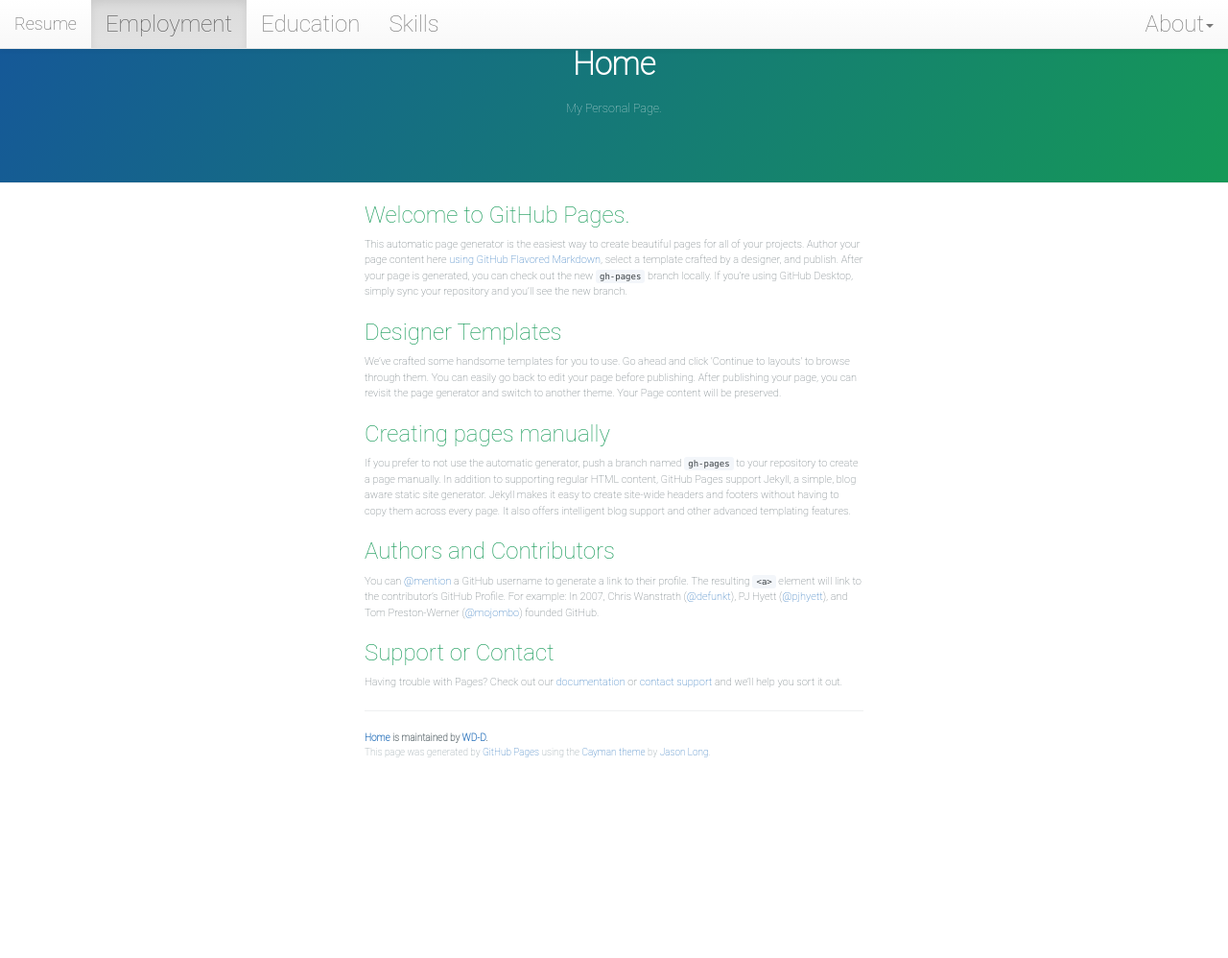
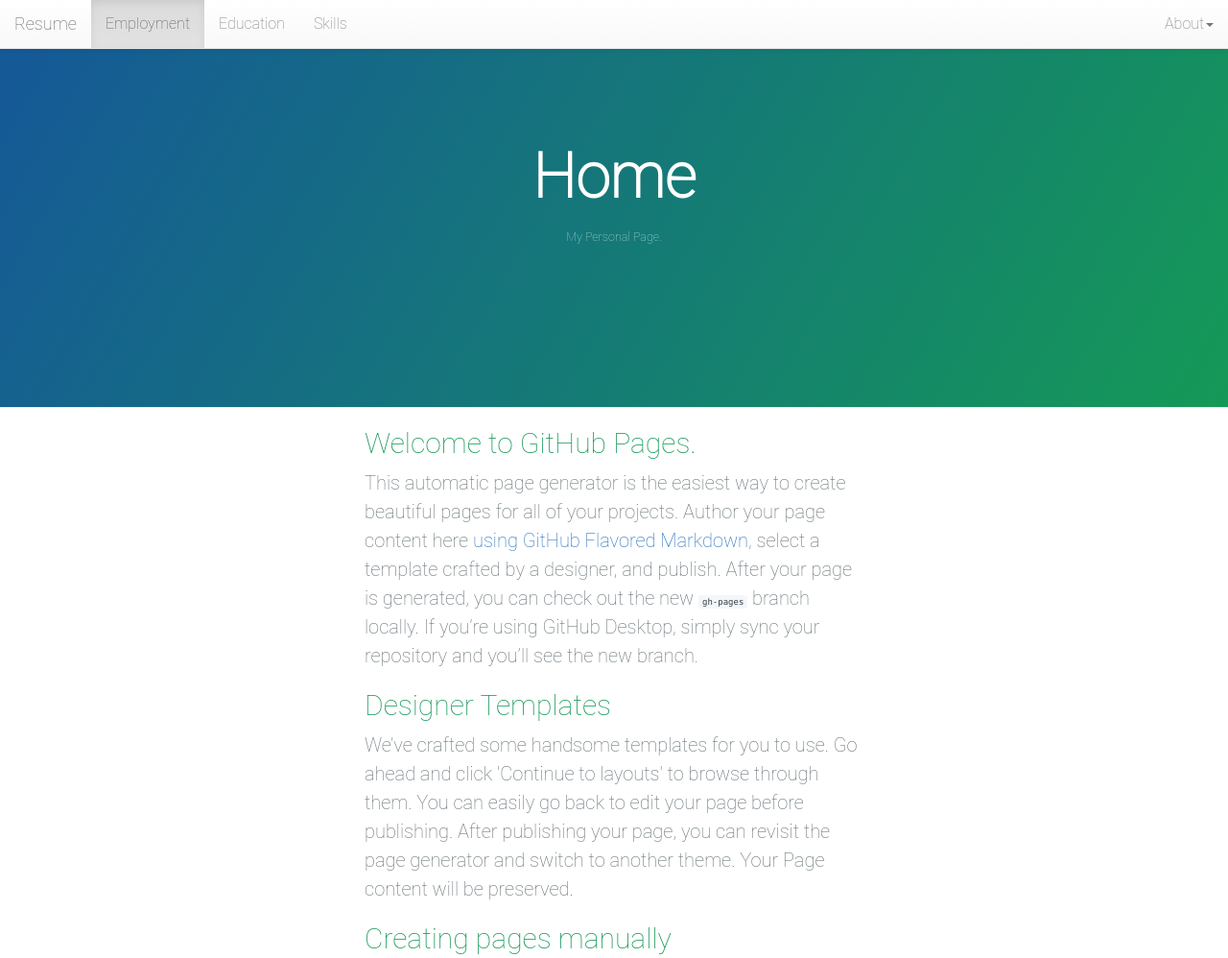
Before and after one commit to WD-D/home, a plain HTML site: page index.html in a window 1280 px wide. Shown: the top 998 px of the page at 96% size. Before the commit the page ends 811 px from the top, so only its background shows below. Drawn offline with nearby package versions, Linux system fonts and the light colour scheme.

Commit message:
small visual changes to the headings and styles
I changed h3 to h2...changed the font size and added a new page.

```diff
--- a/index.html
+++ b/index.html
@@ -58,28 +58,28 @@
    </section>
 
     <section class="main-content">
-      <h3>
-<a id="welcome-to-github-pages" class="anchor" href="#welcome-to-github-pages" aria-hidden="true"><span aria-hidden="true" class="octicon octicon-link"></span></a>Welcome to GitHub Pages.</h3>
+      <h2>
+<a id="welcome-to-github-pages" class="anchor" href="#welcome-to-github-pages" aria-hidden="true"><span aria-hidden="true" class="octicon octicon-link"></span></a>Welcome to GitHub Pages.</h2>
 
 <p>This automatic page generator is the easiest way to create beautiful pages for all of your projects. Author your page content here <a href="https://guides.github.com/features/mastering-markdown/">using GitHub Flavored Markdown</a>, select a template crafted by a designer, and publish. After your page is generated, you can check out the new <code>gh-pages</code> branch locally. If you’re using GitHub Desktop, simply sync your repository and you’ll see the new branch.</p>
 
-<h3>
-<a id="designer-templates" class="anchor" href="#designer-templates" aria-hidden="true"><span aria-hidden="true" class="octicon octicon-link"></span></a>Designer Templates</h3>
+<h2>
+<a id="designer-templates" class="anchor" href="#designer-templates" aria-hidden="true"><span aria-hidden="true" class="octicon octicon-link"></span></a>Designer Templates</h2>
 
 <p>We’ve crafted some handsome templates for you to use. Go ahead and click 'Continue to layouts' to browse through them. You can easily go back to edit your page before publishing. After publishing your page, you can revisit the page generator and switch to another theme. Your Page content will be preserved.</p>
 
-<h3>
-<a id="creating-pages-manually" class="anchor" href="#creating-pages-manually" aria-hidden="true"><span aria-hidden="true" class="octicon octicon-link"></span></a>Creating pages manually</h3>
+<h2>
+<a id="creating-pages-manually" class="anchor" href="#creating-pages-manually" aria-hidden="true"><span aria-hidden="true" class="octicon octicon-link"></span></a>Creating pages manually</h2>
 
 <p>If you prefer to not use the automatic generator, push a branch named <code>gh-pages</code> to your repository to create a page manually. In addition to supporting regular HTML content, GitHub Pages support Jekyll, a simple, blog aware static site generator. Jekyll makes it easy to create site-wide headers and footers without having to copy them across every page. It also offers intelligent blog support and other advanced templating features.</p>
 
-<h3>
-<a id="authors-and-contributors" class="anchor" href="#authors-and-contributors" aria-hidden="true"><span aria-hidden="true" class="octicon octicon-link"></span></a>Authors and Contributors</h3>
+<h2>
+<a id="authors-and-contributors" class="anchor" href="#authors-and-contributors" aria-hidden="true"><span aria-hidden="true" class="octicon octicon-link"></span></a>Authors and Contributors</h2>
 
 <p>You can <a href="https://help.github.com/articles/basic-writing-and-formatting-syntax/#mentioning-users-and-teams" class="user-mention">@mention</a> a GitHub username to generate a link to their profile. The resulting <code>&lt;a&gt;</code> element will link to the contributor’s GitHub Profile. For example: In 2007, Chris Wanstrath (<a href="https://github.com/defunkt" class="user-mention">@defunkt</a>), PJ Hyett (<a href="https://github.com/pjhyett" class="user-mention">@pjhyett</a>), and Tom Preston-Werner (<a href="https://github.com/mojombo" class="user-mention">@mojombo</a>) founded GitHub.</p>
 
-<h3>
-<a id="support-or-contact" class="anchor" href="#support-or-contact" aria-hidden="true"><span aria-hidden="true" class="octicon octicon-link"></span></a>Support or Contact</h3>
+<h2>
+<a id="support-or-contact" class="anchor" href="#support-or-contact" aria-hidden="true"><span aria-hidden="true" class="octicon octicon-link"></span></a>Support or Contact</h2>
 
 <p>Having trouble with Pages? Check out our <a href="https://help.github.com/pages">documentation</a> or <a href="https://github.com/contact">contact support</a> and we’ll help you sort it out.</p>
 
--- a/stylesheets/new-styles.css
+++ b/stylesheets/new-styles.css
@@ -5,3 +5,19 @@
 .navbar{
   margin-bottom: 0;
 }
+
+.page-header{
+	padding: 15rem 6rem;
+}
+
+.project-name{
+	font-size: 4em;
+}
+
+.navbar-nav > li:hover{
+	background-color: #e7e7e7;
+}
+
+.main-content{
+	font-size: 2.0rem;
+}
--- a/stylesheets/stylesheet.css
+++ b/stylesheets/stylesheet.css
@@ -4,8 +4,8 @@
 body {
   padding: 0;
   margin: 0;
-  font-family: "Roboto Thin", "Helvetica Neue", Helvetica, Arial, sans-serif;
-  font-size: 24px;
+  font-family: "Roboto Thin", sans-serif;
+  font-size: 16px;
   line-height: 1.5;
   color: #606c71; }
 
```
